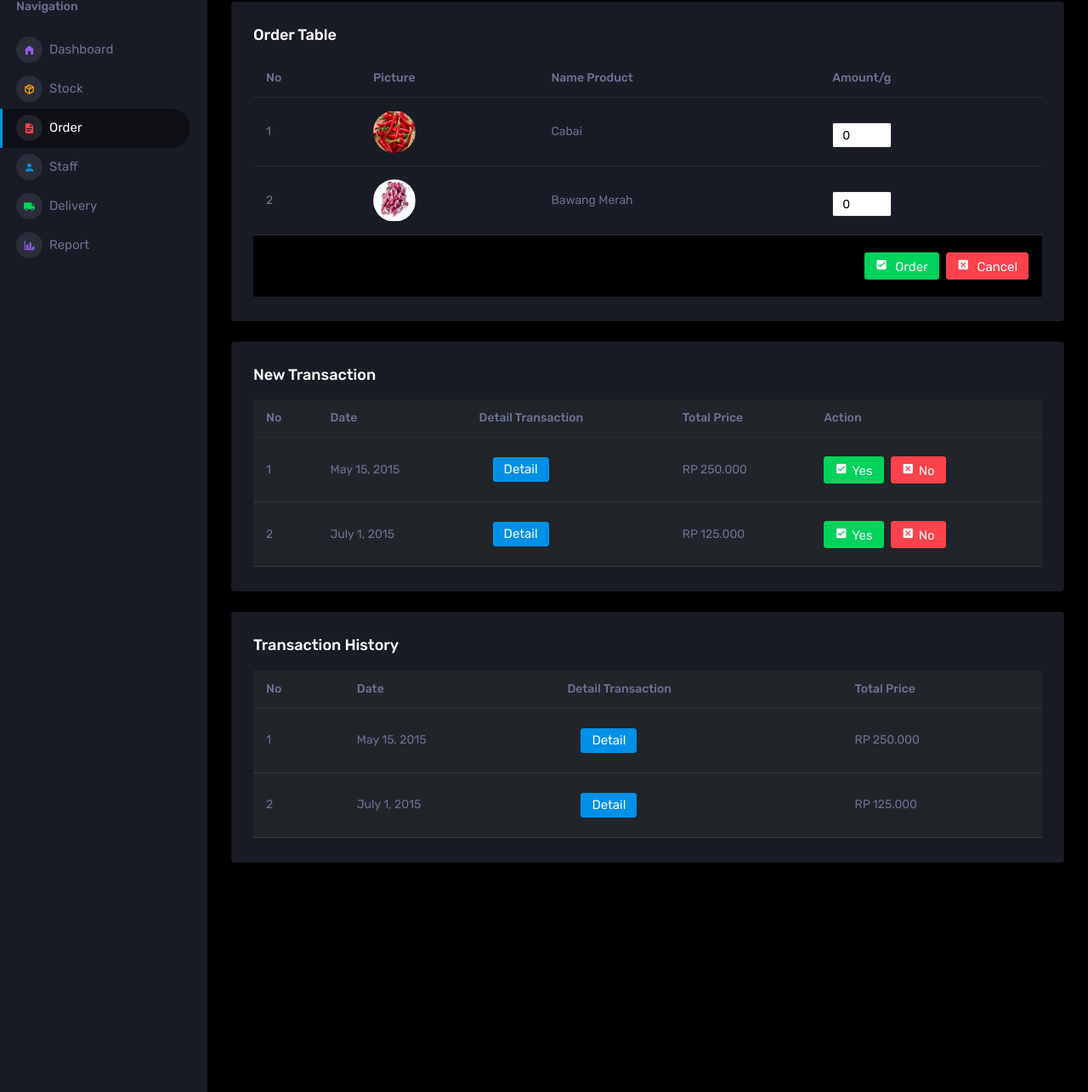
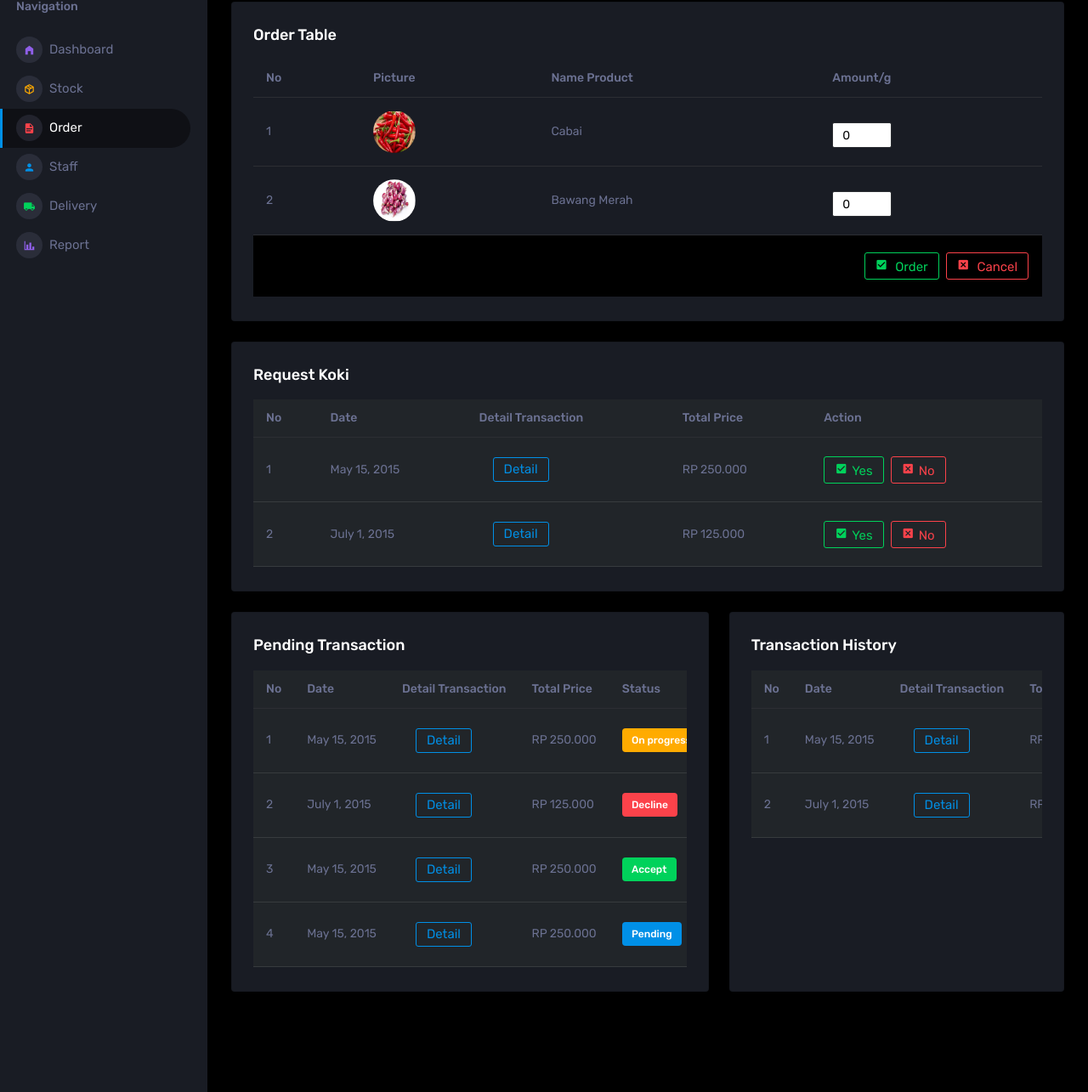
Before and after one commit to Dafanurfiat/RPL-ProjectAkhir, a PHP site: page /pages/order/order.php in a window 1280 px wide. Shown: the part 168-1453 px from the top of the page at 85% size. Run offline with PHP 8.4, Linux system fonts and the light colour scheme; the visitor is signed in with stand-in values (Sample User, id 1).

Commit message:
Pengubahan Fitur

```diff
--- a/pages/delivery/delivery.php
+++ b/pages/delivery/delivery.php
@@ -227,7 +227,7 @@ if (!isset($_SESSION['username'])) {
                             <td style="size: 100px;"><i  class="mdi mdi-truck" style="font-size: 30px;"></i></td>
                             <td>
                             <a class="nav-link" href="../../pages/order/orderdetail.php">
-                                <button type="button" class="btn btn-primary btn-icon-text"> Detail </button>
+                                <button type="button" class="btn btn-outline-primary btn-icon-text"> Detail </button>
                               </a>
                             </td>
                             <td> May 15, 2020  </td>
@@ -239,7 +239,7 @@ if (!isset($_SESSION['username'])) {
                             <td> <i  class="mdi mdi-truck" style="font-size: 30px;"> </td>
                             <td>
                             <a class="nav-link" href="../../pages/order/orderdetail.php">
-                                <button type="button" class="btn btn-primary btn-icon-text"> Detail </button>
+                                <button type="button" class="btn btn-outline-primary btn-icon-text"> Detail </button>
                               </a>
                             </td>
                             <td> May 15, 2015 </td>
--- a/pages/koki/restock.php
+++ b/pages/koki/restock.php
@@ -239,7 +239,7 @@ if (!isset($_SESSION['username'])) {
                       </table>
                       <footer class="footer">
                       <div class="d-grid gap-2 d-md-flex justify-content-md-end" >
-                            <button type="button" class="btn btn-warning btn-icon-text">
+                            <button type="button" class="btn btn-outline-warning btn-icon-text">
                             <i class="mdi mdi-checkbox-marked"></i> Request </button>
                       </div>
                       </footer>
@@ -267,7 +267,7 @@ if (!isset($_SESSION['username'])) {
                             <td> May 15, 2015 </td>
                             <td>
                             <a class="nav-link" href="requestdetail.php">
-                                <button type="button" class="btn btn-primary btn-icon-text"> Detail </button>
+                                <button type="button" class="btn btn-outline-primary btn-icon-text"> Detail </button>
                               </a>
                             </td>
                             <td> RP 250.000 </td>
@@ -277,7 +277,7 @@ if (!isset($_SESSION['username'])) {
                             <td> July 1, 2015 </td>
                             <td>
                             <a class="nav-link" href="requestdetail.php">
-                                <button type="button" class="btn btn-primary btn-icon-text"> Detail </button>
+                                <button type="button" class="btn btn-outline-primary btn-icon-text"> Detail </button>
                               </a>
                             </td>
                             <td> RP 125.000 </td>
--- a/pages/order/order.php
+++ b/pages/order/order.php
@@ -256,10 +256,10 @@ if (!isset($_SESSION['username'])) {
                       </table>
                       <footer class="footer">
                       <div class="d-grid gap-2 d-md-flex justify-content-md-end" >
-                            <button type="button" class="btn btn-success btn-icon-text">
-                            <i class="mdi mdi-checkbox-marked"></i> Order </button>
-                            <button type="button" class="btn btn-danger btn-icon-text">
-                            <i class="mdi mdi-close-box"></i> Cancel </button>
+                       <button type="button" class="btn btn-outline-success btn-icon-text">
+                       <i class="mdi mdi-checkbox-marked"></i> Order </button>
+                       <button type="button" class="btn btn-outline-danger btn-icon-text">
+                       <i class="mdi mdi-close-box"></i> Cancel </button>
                       </div>
                       </footer>
                     </div>
@@ -269,7 +269,7 @@ if (!isset($_SESSION['username'])) {
               <div class="col-lg-12 grid-margin stretch-card">
                 <div class="card">
                   <div class="card-body">
-                    <h4 class="card-title">New Transaction</h4>
+                    <h4 class="card-title">Request Koki</h4>
                     <div class="table-responsive">
                       <table class="table table-dark">
                         <thead>
@@ -287,15 +287,15 @@ if (!isset($_SESSION['username'])) {
                             <td> May 15, 2015 </td>
                             <td>
                               <a class="nav-link" href="../../pages/order/orderdetail.php">
-                                <button type="button" class="btn btn-primary btn-icon-text"> Detail </button>
+                                <button type="button" class="btn btn-outline-primary btn-icon-text"> Detail </button>
                               </a>
                               </td>
                             <td> RP 250.000 </td>
                             <td>
                             <div class="d-grid gap-2 d-md-flex justify-content-md-start" >
-                            <button type="button" class="btn btn-success btn-icon-text">
+                            <button type="button" class="btn btn-outline-success btn-icon-text">
                             <i class="mdi mdi-checkbox-marked"></i>Yes</button>
-                            <button type="button" class="btn btn-danger btn-icon-text">
+                            <button type="button" class="btn btn-outline-danger btn-icon-text">
                             <i class="mdi mdi-close-box"></i>No</button>
                             </div>
                             </td>
@@ -305,15 +305,15 @@ if (!isset($_SESSION['username'])) {
                             <td> July 1, 2015 </td>
                             <td>
                             <a class="nav-link" href="../../pages/order/orderdetail.php">
-                                <button type="button" class="btn btn-primary btn-icon-text"> Detail </button>
+                                <button type="button" class="btn btn-outline-primary btn-icon-text"> Detail </button>
                               </a>
                             </td>
                             <td> RP 125.000 </td>
                             <td>
                             <div class="d-grid gap-2 d-md-flex justify-content-md-start" >
-                            <button type="button" class="btn btn-success btn-icon-text">
+                            <button type="button" class="btn btn-outline-success btn-icon-text">
                             <i class="mdi mdi-checkbox-marked"></i>Yes</button>
-                            <button type="button" class="btn btn-danger btn-icon-text">
+                            <button type="button" class="btn btn-outline-danger btn-icon-text">
                             <i class="mdi mdi-close-box"></i>No</button>
                             </div>
                             </td>
@@ -324,7 +324,102 @@ if (!isset($_SESSION['username'])) {
                   </div>
                 </div>
               </div>
-              <div class="col-lg-12 grid-margin stretch-card">
+              <div class="col-lg-7 grid-margin stretch-card">
+                <div class="card">
+                  <div class="card-body">
+                    <h4 class="card-title">Pending Transaction</h4>
+                    <div class="table-responsive">
+                      <table class="table table-dark">
+                        <thead>
+                          <tr>
+                            <th> No </th>
+                            <th> Date </th>
+                            <th> Detail Transaction </th>
+                            <th> Total Price </th>
+                            <th> Status </th>
+                            <th> Action </th>
+                          </tr>
+                        </thead>
+                        <tbody>
+                          <tr>
+                            <td> 1 </td>
+                            <td> May 15, 2015 </td>
+                            <td>
+                              <a class="nav-link" href="../../pages/order/orderdetail.php">
+                                <button type="button" class="btn btn-outline-primary btn-icon-text"> Detail </button>
+                              </a>
+                              </td>
+                            <td> RP 250.000 </td>
+                            <td>
+                                <label class="badge badge-warning">On progress</label>
+                            </td>
+                            <td>
+                            <a class="nav-link" href="../../pages/order/orderdetail.php">
+                                <button type="button" class="btn btn-outline-danger btn-icon-text"> Delete </button>
+                              </a>
+                            </td>
+                          </tr>
+                          <tr>
+                            <td> 2 </td>
+                            <td> July 1, 2015 </td>
+                            <td>
+                            <a class="nav-link" href="../../pages/order/orderdetail.php">
+                                <button type="button" class="btn btn-outline-primary btn-icon-text"> Detail </button>
+                              </a>
+                            </td>
+                            <td> RP 125.000 </td>
+                            <td>
+                                <label class="badge badge-danger">Decline</label>
+                            </td>
+                            <td>
+                            <a class="nav-link" href="../../pages/order/orderdetail.php">
+                                <button type="button" class="btn btn-outline-danger btn-icon-text"> Delete </button>
+                              </a>
+                            </td>
+                          </tr>
+                          <tr>
+                            <td> 3 </td>
+                            <td> May 15, 2015 </td>
+                            <td>
+                              <a class="nav-link" href="../../pages/order/orderdetail.php">
+                                <button type="button" class="btn btn-outline-primary btn-icon-text"> Detail </button>
+                              </a>
+                              </td>
+                            <td> RP 250.000 </td>
+                            <td>
+                                <label class="badge badge-success">Accept</label>
+                            </td>
+                            <td>
+                            <a class="nav-link" href="../../pages/order/orderdetail.php">
+                                <button type="button" class="btn btn-outline-danger btn-icon-text"> Delete </button>
+                              </a>
+                            </td>
+                          </tr>
+                          <tr>
+                            <td> 4 </td>
+                            <td> May 15, 2015 </td>
+                            <td>
+                              <a class="nav-link" href="../../pages/order/orderdetail.php">
+                                <button type="button" class="btn btn-outline-primary btn-icon-text"> Detail </button>
+                              </a>
+                              </td>
+                            <td> RP 250.000 </td>
+                            <td>
+                                <label class="badge badge-primary">Pending</label>
+                            </td>
+                            <td>
+                            <a class="nav-link" href="../../pages/order/orderdetail.php">
+                                <button type="button" class="btn btn-outline-danger btn-icon-text"> Delete </button>
+                              </a>
+                            </td>
+                          </tr>
+                        </tbody>
+                      </table>
+                    </div>
+                  </div>
+                </div>
+              </div>
+              <div class="col-lg-5 grid-margin stretch-card">
                 <div class="card">
                   <div class="card-body">
                     <h4 class="card-title">Transaction History</h4>
@@ -344,7 +439,7 @@ if (!isset($_SESSION['username'])) {
                             <td> May 15, 2015 </td>
                             <td>
                             <a class="nav-link" href="../../pages/order/orderdetail.php">
-                                <button type="button" class="btn btn-primary btn-icon-text"> Detail </button>
+                                <button type="button" class="btn btn-outline-primary btn-icon-text"> Detail </button>
                               </a>
                             </td>
                             <td> RP 250.000 </td>
@@ -354,7 +449,7 @@ if (!isset($_SESSION['username'])) {
                             <td> July 1, 2015 </td>
                             <td>
                             <a class="nav-link" href="../../pages/order/orderdetail.php">
-                                <button type="button" class="btn btn-primary btn-icon-text"> Detail </button>
+                                <button type="button" class="btn btn-outline-primary btn-icon-text"> Detail </button>
                               </a>
                             </td>
                             <td> RP 125.000 </td>
```
